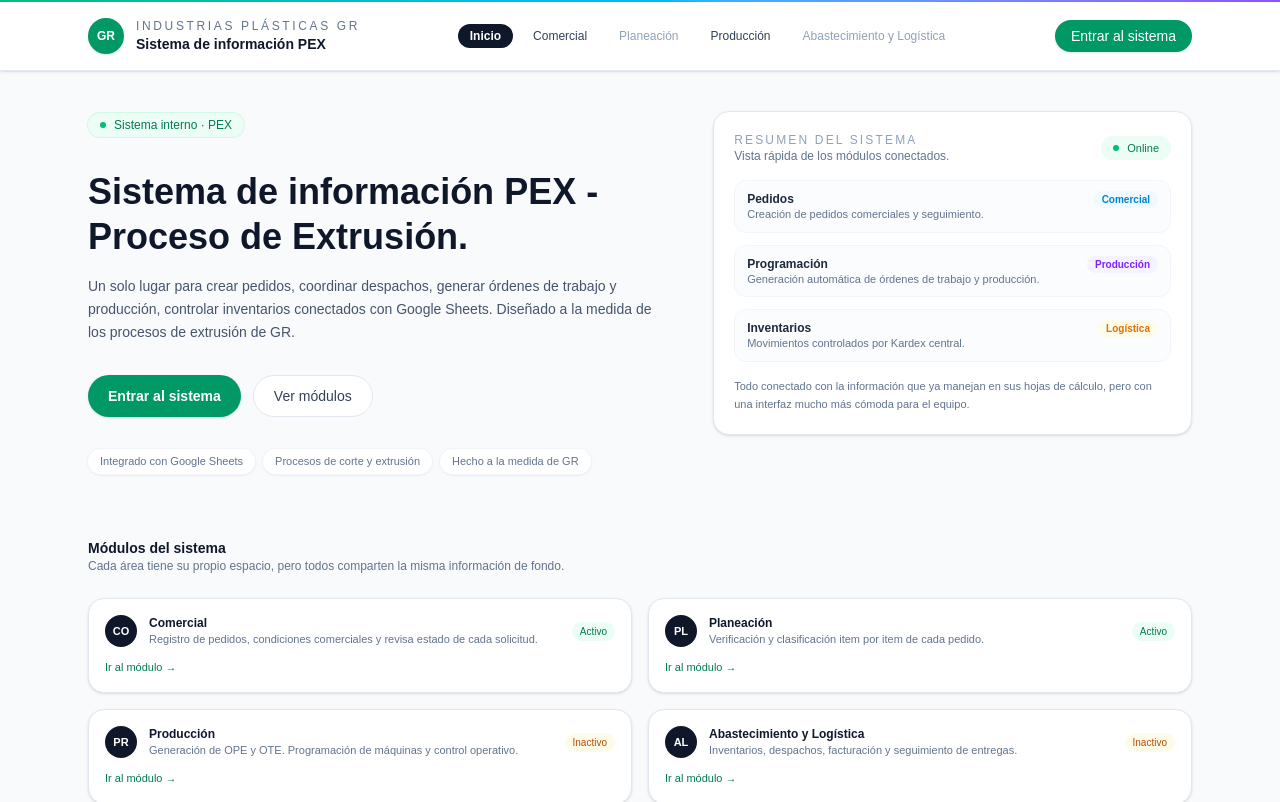
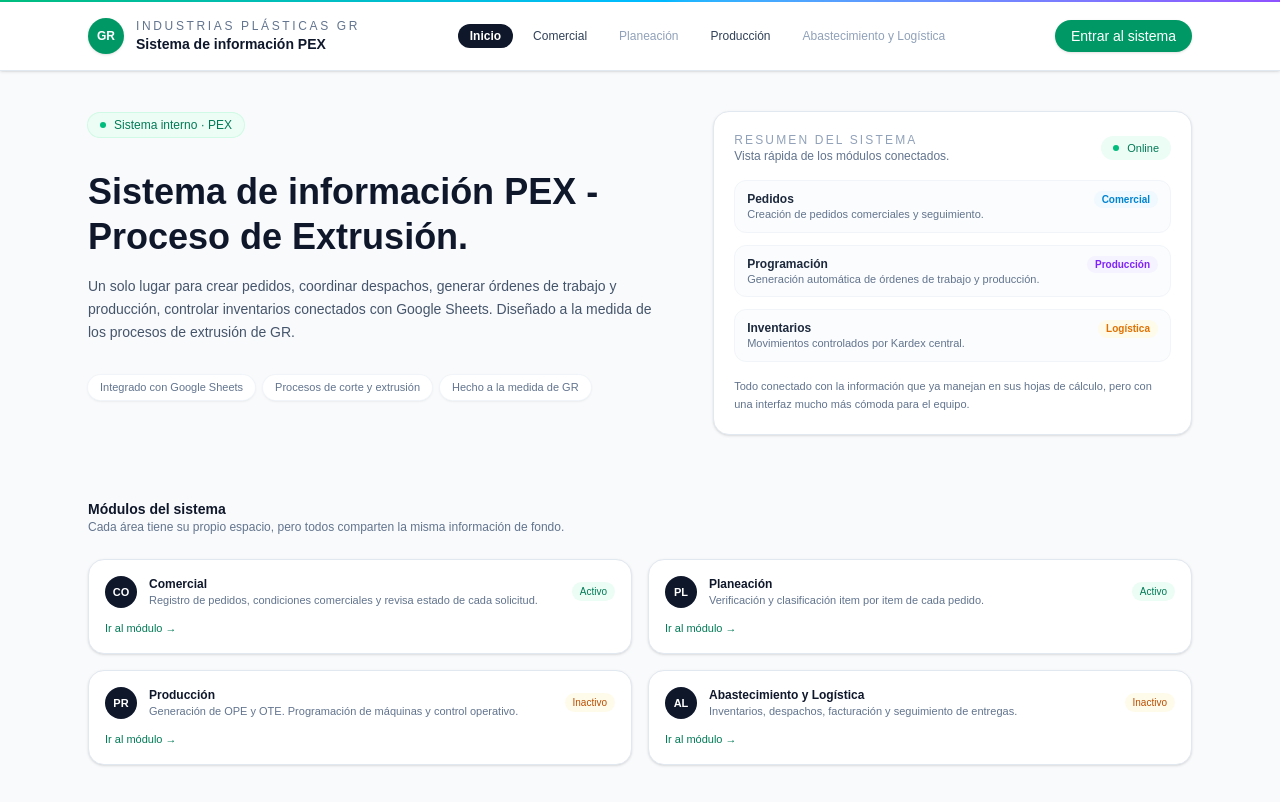
Before and after one commit to danielgrpex/plataforma-pedidos, a Next.js app: page / in a window 1280 px wide. Shown: the top 802 px of the page. Built offline with nearby package versions, Linux system fonts and the light colour scheme; no server answers.

Commit message:
Actualizo landing PEX en home

```diff
--- a/app/page.tsx
+++ b/app/page.tsx
@@ -1,7 +1,6 @@
 "use client";
 
 import Link from "next/link";
-import { HomeButtons } from "@/components/home/HomeButtons";
 
 export default function HomePage() {
   return (
@@ -36,7 +35,6 @@ export default function HomePage() {
             </div>
 
             {/* 🔥 Nuevo componente inteligente */}
-            <HomeButtons />
 
             {/* Chips */}
             <div className="flex flex-wrap gap-2 text-[11px] text-slate-500">
```
